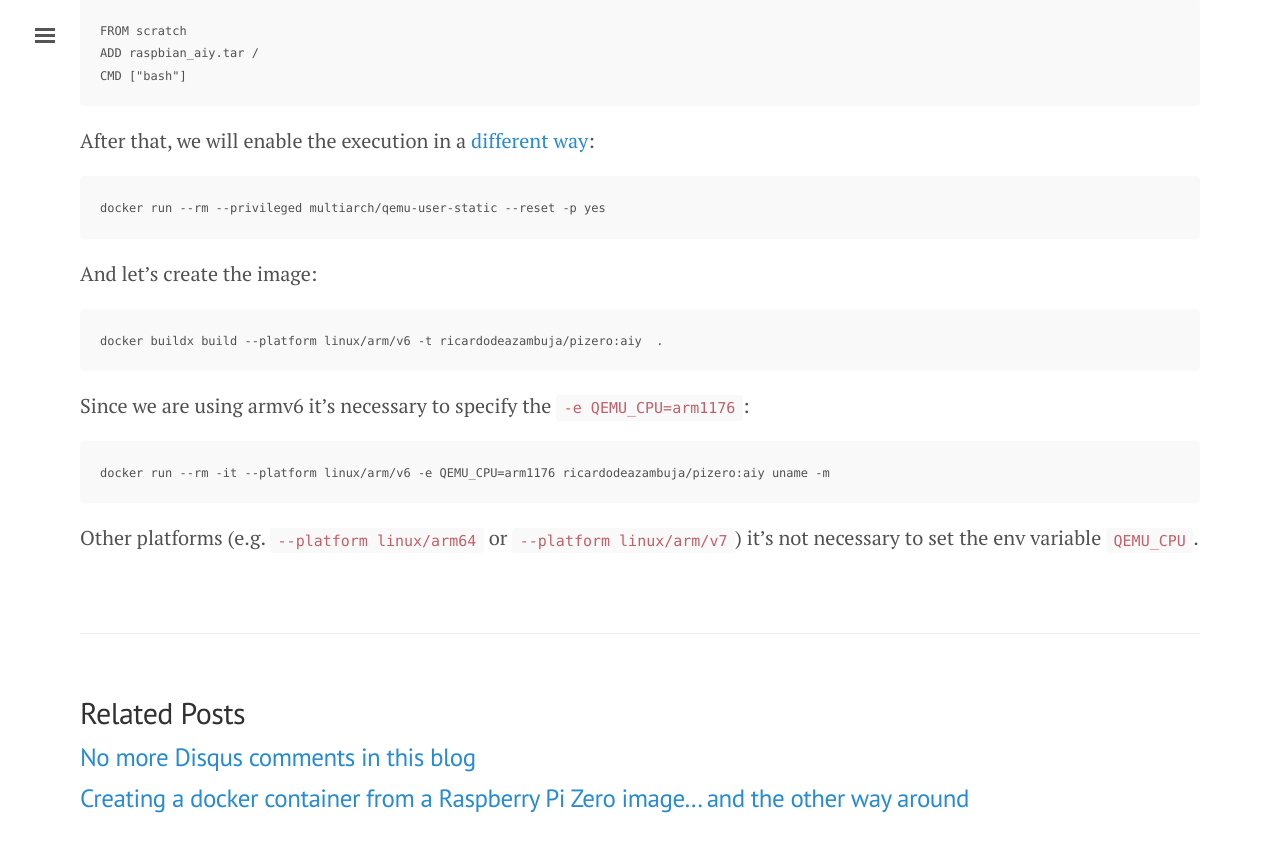
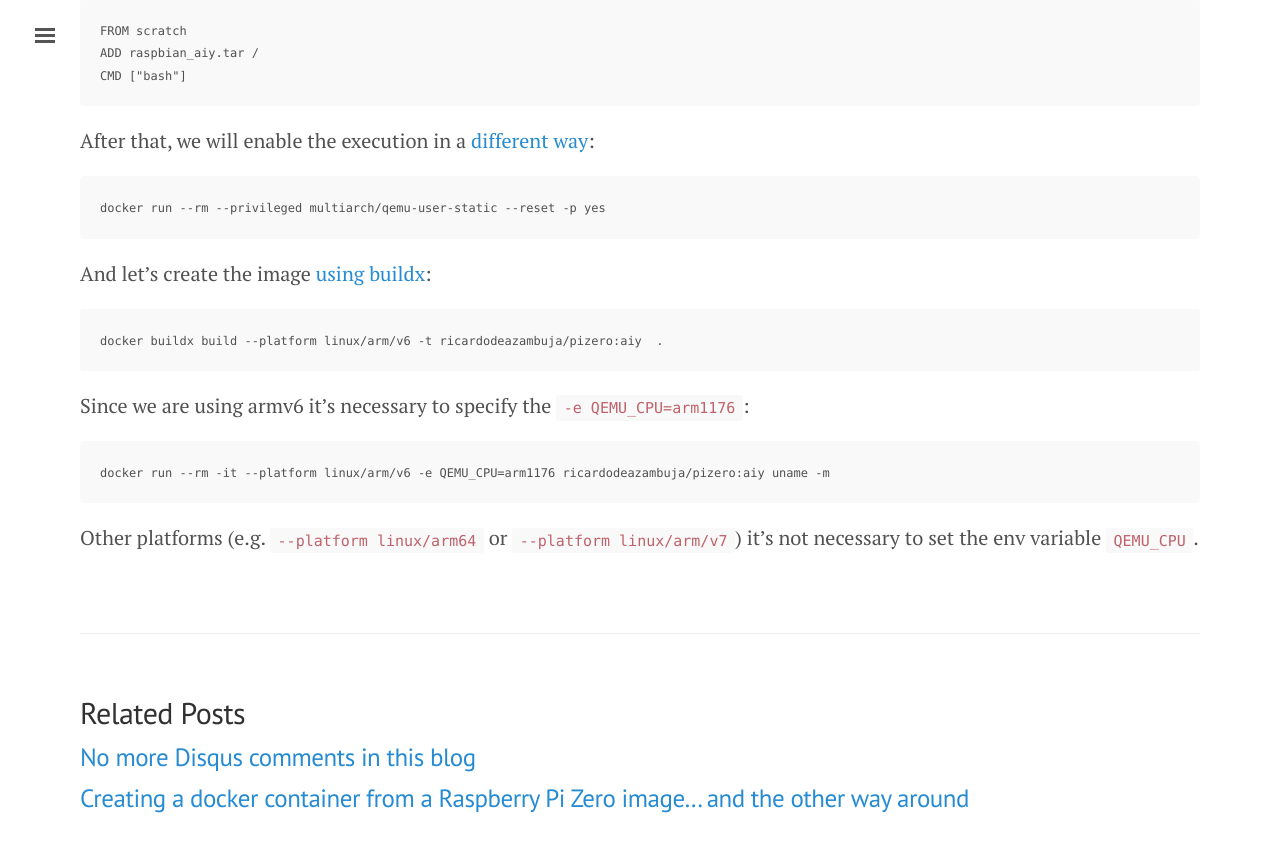
Before and after one commit to ricardodeazambuja/ricardodeazambuja.github.io, a Jekyll site: the page built from _posts/2020-12-29-rpi2docker.md, in a window 1280 px wide and 900 px high, scrolled down 5395 px. Shown: the top 852 px of the window. Built offline with Jekyll 4.4.1, drawn with Linux system fonts in a browser that asks for light colours.

Commit message:
Added link about buildx

````diff
--- a/_posts/2020-12-29-rpi2docker.md
+++ b/_posts/2020-12-29-rpi2docker.md
@@ -156,7 +156,7 @@ After that, we will enable the execution in a [different way](https://github.com
 docker run --rm --privileged multiarch/qemu-user-static --reset -p yes
 ```
 
-And let's create the image:
+And let's create the image [using buildx](https://developer.arm.com/documentation/102475/0100/Multi-architecture-images):
 ```
 docker buildx build --platform linux/arm/v6 -t ricardodeazambuja/pizero:aiy  .
 ```
````
